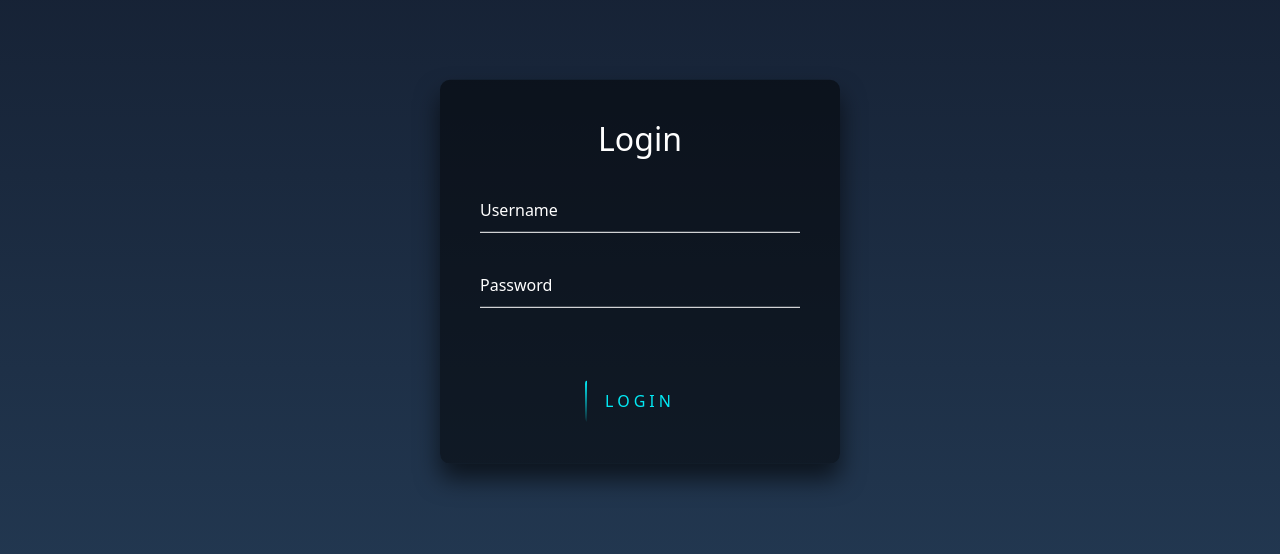
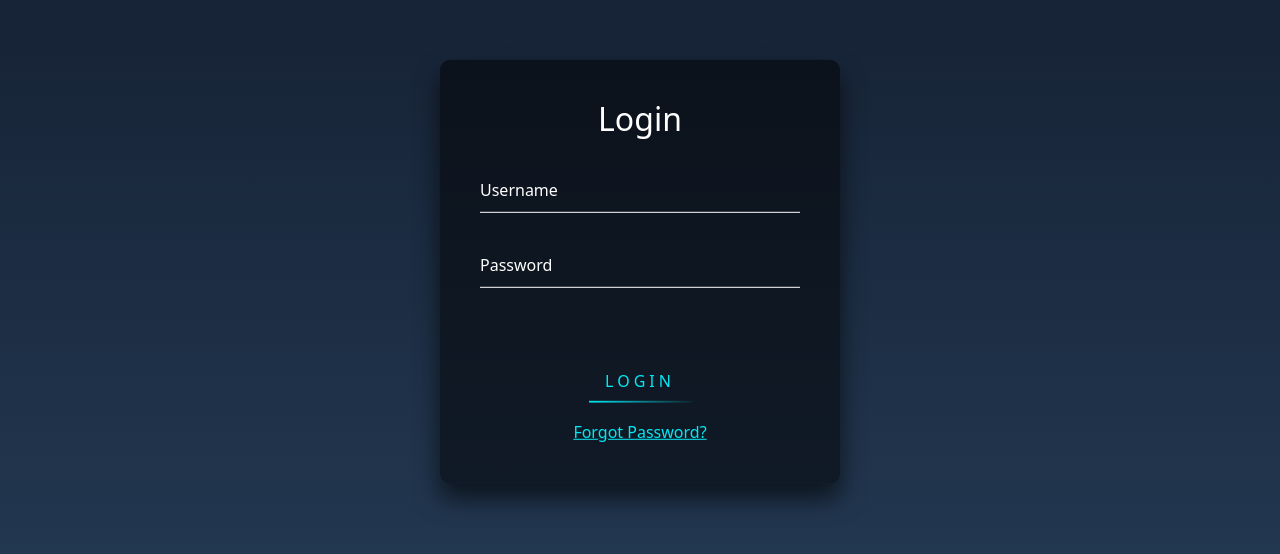
Before and after one commit to erikchan1000/yelp-project, a React (Create React App) app: page /login in a window 1280 px wide. Shown: the part 128-682 px from the top of the page. Built offline with nearby package versions, Linux system fonts and the light colour scheme; no server answers.

Commit message:
Login Box Improved

```diff
--- a/src/App.css
+++ b/src/App.css
@@ -38,7 +38,9 @@
 }
 
 .d-flex {
+  align-items: center;
   justify-content: center;
+
 }
 
 .w-100 {
--- a/src/components/Login.css
+++ b/src/components/Login.css
@@ -116,7 +116,7 @@ html {
     height: 100%;
     background: linear-gradient(180deg, transparent, #03e9f4);
     animation: btn-anim2 2s linear infinite;
-    animation-delay: .25s
+    animation-delay: .5s
   }
 
   @keyframes btn-anim2 {
@@ -135,7 +135,7 @@ html {
     height: 2px;
     background: linear-gradient(270deg, transparent, #03e9f4);
     animation: btn-anim3 2s linear infinite;
-    animation-delay: .5s
+    animation-delay: 1s
   }
 
   @keyframes btn-anim3 {
@@ -165,3 +165,7 @@ html {
       bottom: 100%;
     }
   }
+
+  a {
+    color: #03e9f4 !important;
+  }
--- a/src/components/Login.js
+++ b/src/components/Login.js
@@ -74,10 +74,14 @@ export default function Login() {
                     Login
                 </button>
             </form>
+            <div className='w-100 text-center mt-3'>
+            <Link to='/forgot-password'>Forgot Password?</Link>
+            </div>
         </div>
         {/* <div className="w-100 text-center mt-2">
             Need an Account? <Link to="/signup">Sign Up</Link>
         </div> */}
+
     </>
   )
 }
```
